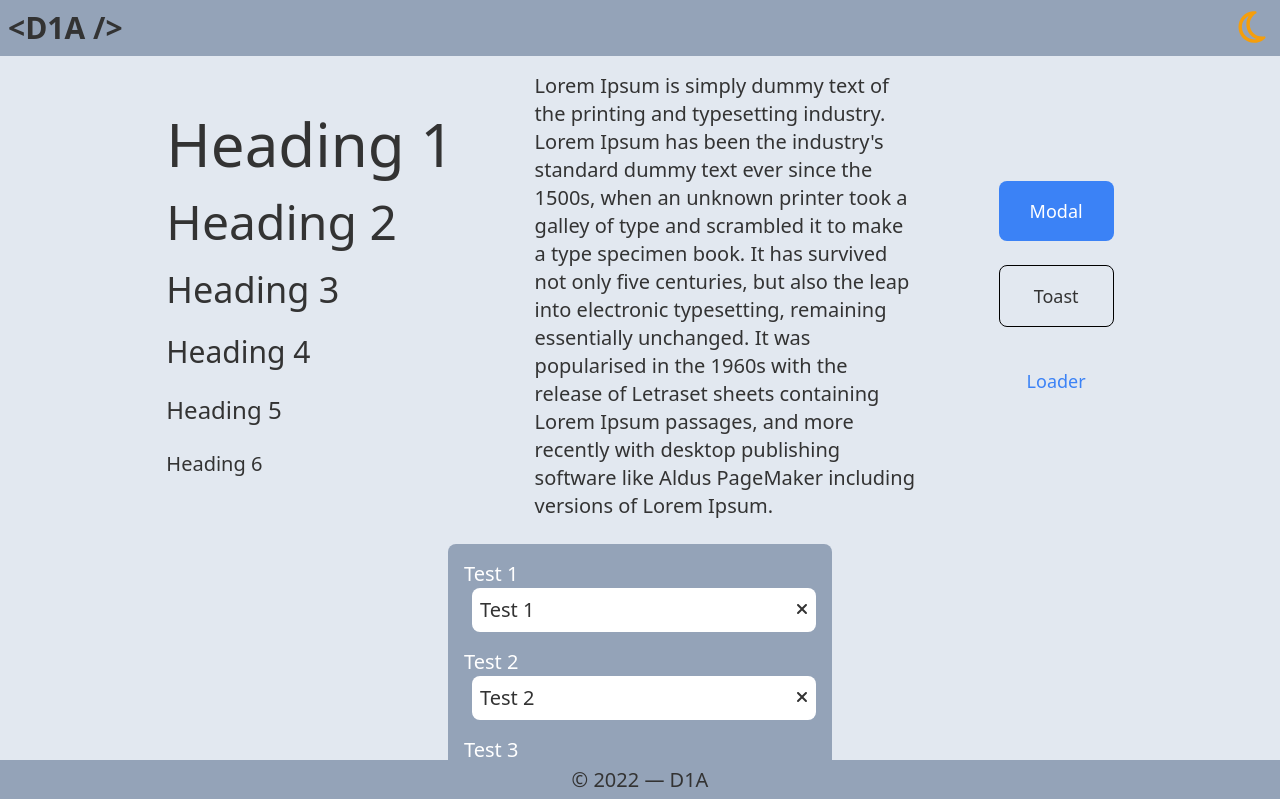
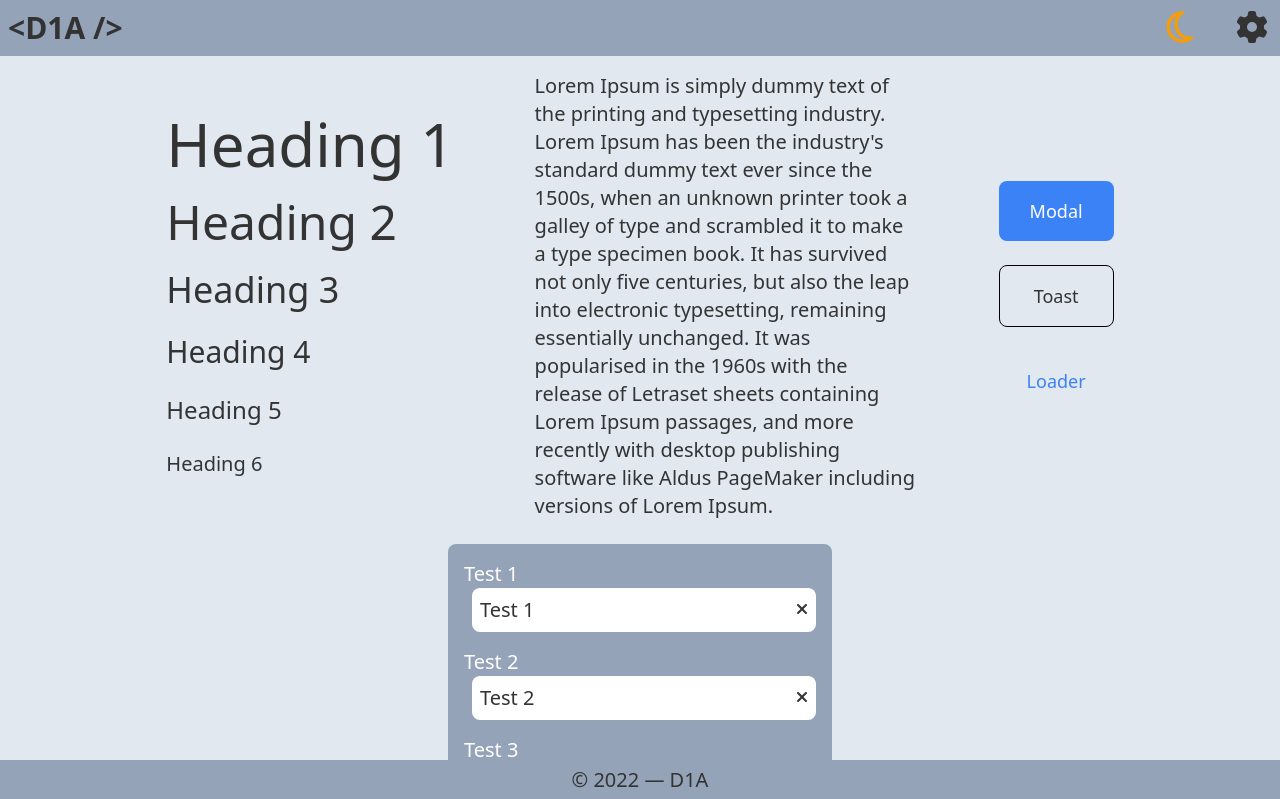
Before and after one commit to doinel1a/template-next-ts, a Next.js app: page / in a window 1280 px wide. Shown: the top 799 px of the page. Built offline with nearby package versions, Linux system fonts and the light colour scheme.

Commit message:
Basic Dropdown menu implemented

```diff
--- /dev/null
+++ b/src/components/Dropdown.tsx
@@ -0,0 +1,46 @@
+import { Dispatch, SetStateAction } from 'react';
+import { faGear } from '@fortawesome/free-solid-svg-icons';
+
+import Paragraph from './Text/Paragraph';
+import ButtonIcon from './Buttons/ButtonIcon';
+
+const Dropdown: React.FC<{
+    isOpen: boolean;
+    setIsOpen: Dispatch<SetStateAction<boolean>>;
+}> = ({ isOpen, setIsOpen }) => {
+    return (
+        <div className='relative inline-block text-left'>
+            <div aria-expanded='true' aria-haspopup='true'>
+                <ButtonIcon
+                    type='button'
+                    icon={faGear}
+                    ariaLabel='Settings'
+                    onClick={() => setIsOpen((prevState) => !prevState)}
+                />
+            </div>
+            {isOpen && (
+                <div
+                    className='origin-top-right absolute right-0 mt-2 w-56 rounded-md shadow-lg bg-white dark:bg-gray-500 ring-1 ring-black ring-opacity-5 focus:outline-none'
+                    role='menu'
+                    aria-orientation='vertical'
+                    aria-labelledby='menu-button'
+                    tabIndex={-1}
+                >
+                    <div className='flex flex-col gap-y-4 p-4' role='none'>
+                        <div role='menuitem' tabIndex={-1}>
+                            <Paragraph text='Option 1' />
+                        </div>
+                        <div role='menuitem' tabIndex={-1}>
+                            <Paragraph text='Option 2' />
+                        </div>
+                        <div role='menuitem' tabIndex={-1}>
+                            <Paragraph text='Option 3' />
+                        </div>
+                    </div>
+                </div>
+            )}
+        </div>
+    );
+};
+
+export default Dropdown;
--- a/src/components/Header.tsx
+++ b/src/components/Header.tsx
@@ -4,9 +4,12 @@ import useStateContext from '../context/ContextProvider';
 
 import Logo from './Logo';
 import ButtonIcon from './Buttons/ButtonIcon';
+import Dropdown from './Dropdown';
+import { useState } from 'react';
 
 const Header: React.FC = () => {
     const { isDarkMode, toggleDarkMode } = useStateContext();
+    const [isOpen, setIsOpen] = useState<boolean>(false);
 
     return (
         <header className='header'>
@@ -18,6 +21,7 @@ const Header: React.FC = () => {
                         ariaLabel='Homepage'
                     />
                 </nav>
+                <div className='w-28 flex justify-between'>
                     <ButtonIcon
                         type='button'
                         icon={isDarkMode ? faSun : faMoon}
@@ -32,6 +36,8 @@ const Header: React.FC = () => {
                         }`}
                         onClick={toggleDarkMode}
                     />
+                    <Dropdown isOpen={isOpen} setIsOpen={setIsOpen} />
+                </div>
             </div>
         </header>
     );
```
Lines whose indentation alone changed are shown as unchanged.
